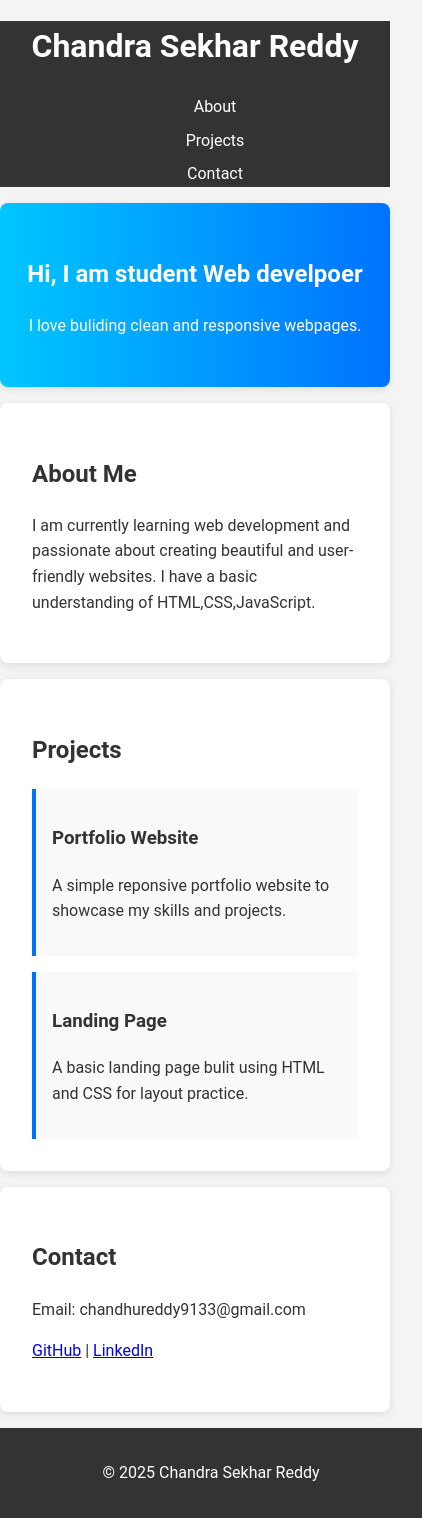
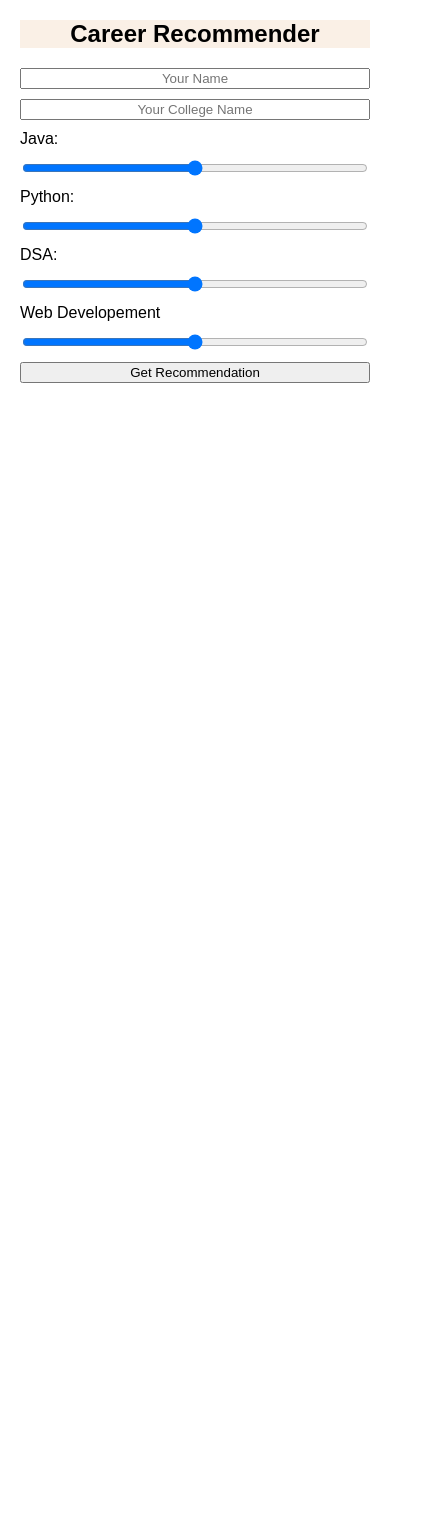
Before and after one commit to chandra9133/chandra-dev, a website: page index.html in a window 390 px wide. Shown: the whole page, 422 px wide, since content can reach past the window. After the commit the page ends 844 px from the top, so only its background shows below. Drawn offline with Linux system fonts and the light colour scheme.

Commit message:
initial commit of Career Recommender FullStack App
My portfolio repository including the full-stack Career Recommender website that suggests companies and roles based or skill rating . Bulit with Node.js , Express , MongoDB, HTML, CSS and JavaScript.

```diff
--- /dev/null
+++ b/db.js
@@ -0,0 +1,6 @@
+const mongoose=require('mongoose');
+const connectDB=async()=>{
+    await mongoose.log(process.env.MONGO_URI);
+    console.log('MongoBD connected');
+};
+module.exports=connectDB;
--- a/index.html
+++ b/index.html
@@ -2,57 +2,28 @@
 <html lang="en">
     <head>
         <meta charset="UTF-8">
-    <meta name="viewport" content="width=device-width, initial-scale=1.0">
-    <title>Chandra Sekhar Reddy Portfolio</title>
-
+        <meta name="view-port" content="width=device-width initial-scale=1.0">
+        <title>Career Recommender</title>
         <link rel="stylesheet" href="style.css"/>
     </head>
     <body>
-    <header>
-        <h1>Chandra Sekhar Reddy</h1>
-        <nav>
-            <ul>
-                <li><a href="#">About</a></li>
-                <li><a href="#">Projects</a></li>
-                <li><a href="#">Contact</a></li>
-            </ul>
-        </nav>
-    </header>
+        <h2>Career Recommender</h2>
+        <form id="skill-form">
+            <input type="text" name="name" placeholder="Your Name" required/>
+            <input type="text" name="college_name" placeholder="Your College Name" required/>
+            <label>Java:</label>
+            <input type="range" name="java" min="0" max="10" value="5"/>
+            <label>Python:</label>
+            <input type="range" name="python" min="0" max="10" value="5"/>
+            <label>DSA:</label>
+            <input type="range" name="dsa" min="0" max="10" value="5"/>
+            <label>Web Developement</label>
+            <input type="range" name="webdevelopement" min="0" max="10" value="5"/>
+            <button type="submit">Get Recommendation</button>
+        </form>
 
-
-    <section id="hero">
-        <h2>Hi, I am student Web develpoer</h2>
-        <p>I love buliding clean and responsive webpages.</p>
-    </section>
-
-    <section id="about">
-        <h2>About Me</h2>
-        <p>I am currently learning web development and passionate about creating beautiful and user-friendly websites. I have a basic understanding of HTML,CSS,JavaScript.</p>
-    </section>
-
-    <section id="Projects">
-        <h2>Projects</h2>
-
-        <div class="project">
-            <h3>Portfolio Website</h3>
-            <p>A simple reponsive portfolio website to showcase my skills and projects.</p>
+        <div id="result">
+            <script src="script.js"></script>
         </div>
-
-        <div class="project">
-            <h3>Landing Page</h3>
-            <p>A basic landing page bulit using HTML and CSS for layout practice.</p>
-        </div>
-
-    </section>
-
-    <section id="Contact">
-        <h2>Contact</h2>
-        <p>Email: chandhureddy9133@gmail.com</p>
-        <p><a href="https://github.com/chandra-dev">GitHub</a> | <a href="https://linkedin.com/in/chandra-dev">LinkedIn</a></p>
-    </section>
-
-    <footer>
-        <p>&COPY; 2025 Chandra Sekhar Reddy</p>
-    </footer>
     </body>
 </html>
--- /dev/null
+++ b/script.js
@@ -0,0 +1,16 @@
+const form=document.getElementById('skill-form');
+
+form.onsubmit=async(e)=>{
+    e.preventDefault();
+
+    const data=Object.fromEntries(new FormData(form).entries());
+
+    const response=await fetch('https://localhost:5000/api/recommend',{
+        method: 'POST',headers:{'Content-Type':'application/json'},body:JSON.stringify(data)
+    });
+
+    const result=await response.json();
+    const resultDiv=document.getElementById('result');
+
+    resultDiv.innerHTML=result.recommended.length?result.recommended.map(c=> <p><strong>$(c.name)</strong> - ${c.role}</p>).join(''):"<p>No matching companies found.</p>";
+};
--- a/style.css
+++ b/style.css
@@ -1,81 +1,28 @@
 body{
-    font-family: 'Roboto',sans-serif;
-    padding: 0;
-    margin: 0;
-    line-height: 1.6;
-    background-color: #f4f4f4;
-    color: #333;
+    font-family: sans-serif;
+    margin: 20px;
+    max-width: 500px;
 }
 
-header{
-    background-color: #333;
-    color: #fff;
-    padding: flex;
-    justify-content: space-between;
-    align-items: center;
+
+form{
+    display: flex;
+    flex-direction: column;
+    gap: 10px;
 }
 
-nav ul{
-    list-style: none;
-    display: flex;
-    gap: 1rem  ;
+#result p{
+    background-color: #eef;
+    padding: 10px;
+    border-radius: 5px;
 }
 
-nav ul li a{
-    color: #fff;
-    text-decoration: none;
-    transition: color 0.3s;
+h2{
+    background-color: linen;
+    text-align: center;
+
 }
+input[name]{
+    text-align: center;
 
-nav ul li a:hover{
-    color: #ffcc00;
 }
-
-#hero{
-    background: linear-gradient(to right,#00c6ff,#0072ff);
-    color: white;
-    padding: 4rem 2rem;
-    text-align: center;
-}
-
-section{
-    padding: 2rem;
-    background-color: white;
-    margin: 1rem auto;
-    max-width: 1000px;
-    border-radius: 8px;
-    box-shadow: 0 2px 8px rgba(0,0,0,0.1);
-}
-
-.project{
-    background-color: #f9f9f9;
-    padding: 1rem;
-    margin-top: 1rem;
-    border-left: 4px solid #0072ff;
-}
-
-footer{
-    text-align: center;
-    padding: 1rem;
-    background-color: #333;
-    color: white;
-    position: relative;
-    bottom: 0;
-    width: 100%;
-}
-
-@media(max-width:768px){
-    header{
-        flex-direction: column;
-        text-align: center;
-    }
-
-    nav ul{
-        flex-direction: column;
-        gap: 0.5rem;
-    }
-
-    #hero{
-        padding: 2rem 1rem
-    }
-}
```
Also changed, not shown: Skills.js (added, +10 -0 lines), companies.js (added, +13 -0 lines), package.json (added, +22 -0 lines), recommend.js (added, +16 -0 lines), server.js (added, +21 -0 lines), 2 other files. Lines whose indentation alone changed are shown as unchanged.
